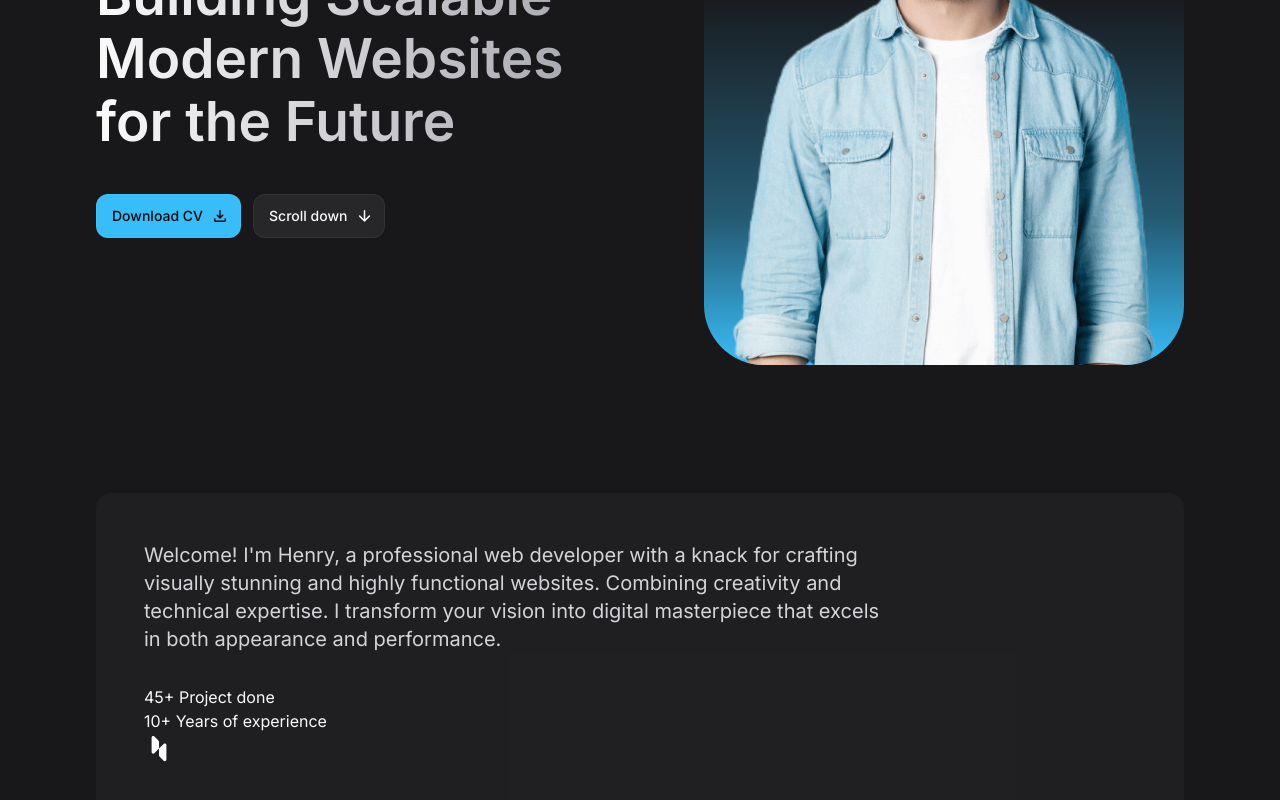
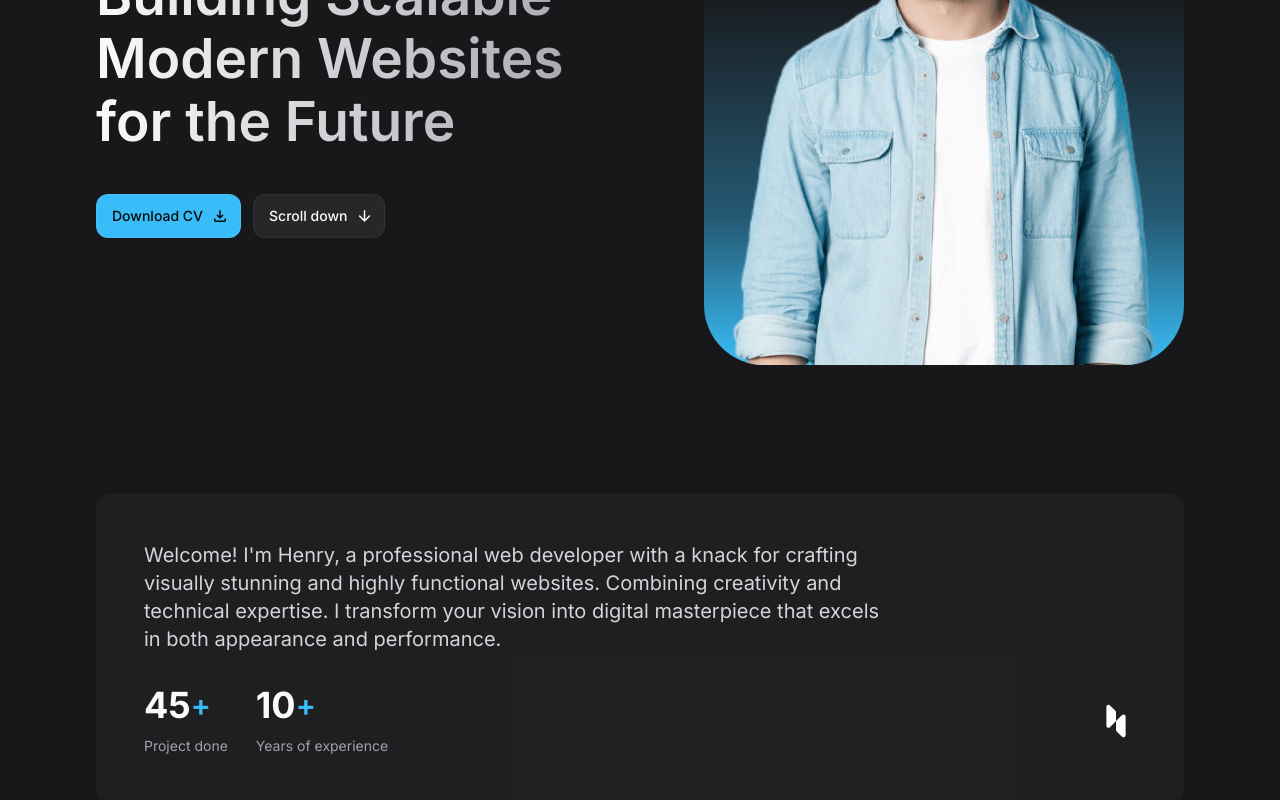
Before and after one commit to mayurr11/mayurchauhan, a React (Vite) app: page / in a window 1280 px wide. Shown: the part 364-1164 px from the top of the page. Built offline with nearby package versions, Linux system fonts and the light colour scheme.

Commit message:
add About section

```diff
--- a/src/sections/About.jsx
+++ b/src/sections/About.jsx
@@ -14,18 +14,18 @@ const About = () => {
 						performance.
 					</p>
 
-					<div className="a">
+					<div className="flex flex-wrap items-center gap-4 md:gap-7">
 						{aboutItems.map((item, key) => (
 							<div key={key}>
-								<div className="">
-									<span className="">{item.number}</span>
-									<span className="">+</span>
-									<span className=""> {item.label}</span>
+								<div className="flex items-center md:mb-2">
+									<span className="text-2xl font-bold md:text-4xl">{item.number}</span>
+									<span className="text-sky-400 font-semibold md:text-3xl"> + </span>
 								</div>
+									<span className="text-sm text-zinc-400">{item.label}</span>
 							</div>
 						))}
 
-						<img src={logo} alt="logo" width={30} height={30} className="" />
+						<img src={logo} alt="logo" width={30} height={30} className="ml-auto md:w-[40px] md:h-[40px]" />
 					</div>
 				</div>
 			</div>
```
